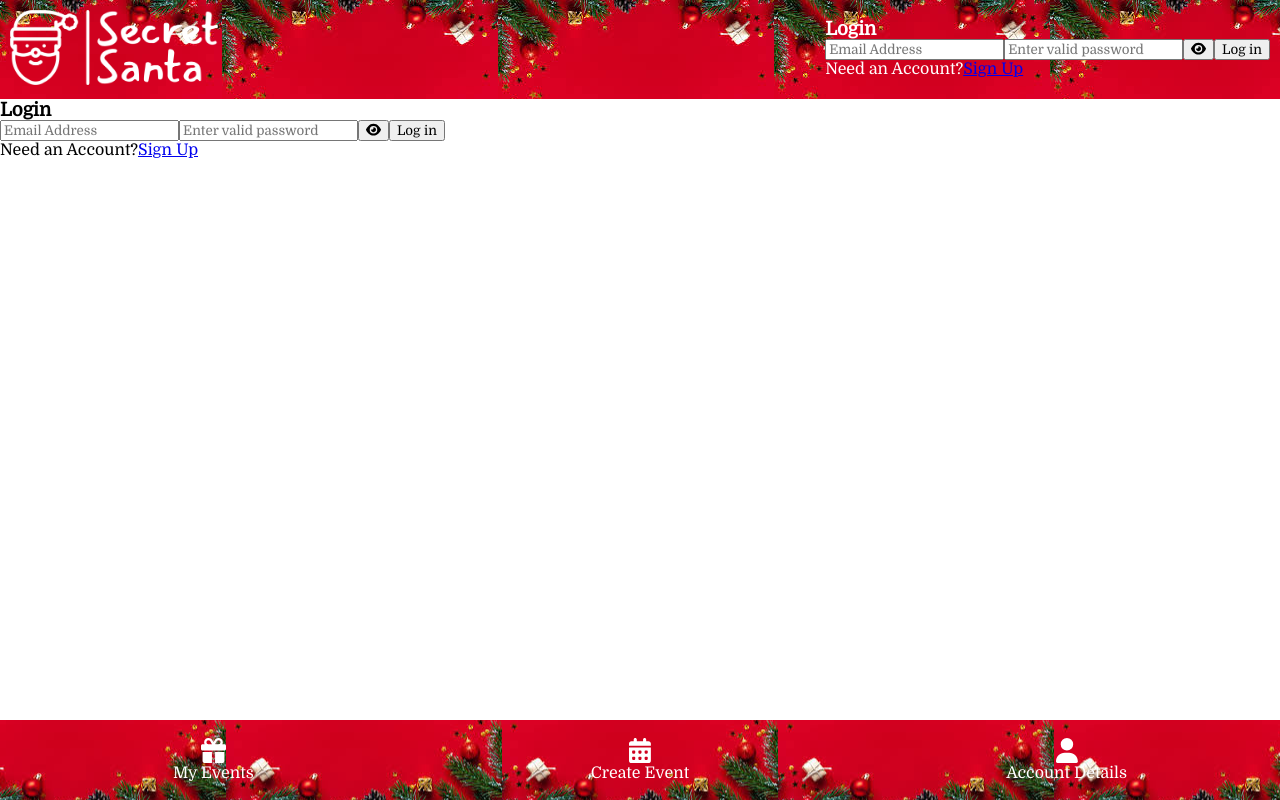
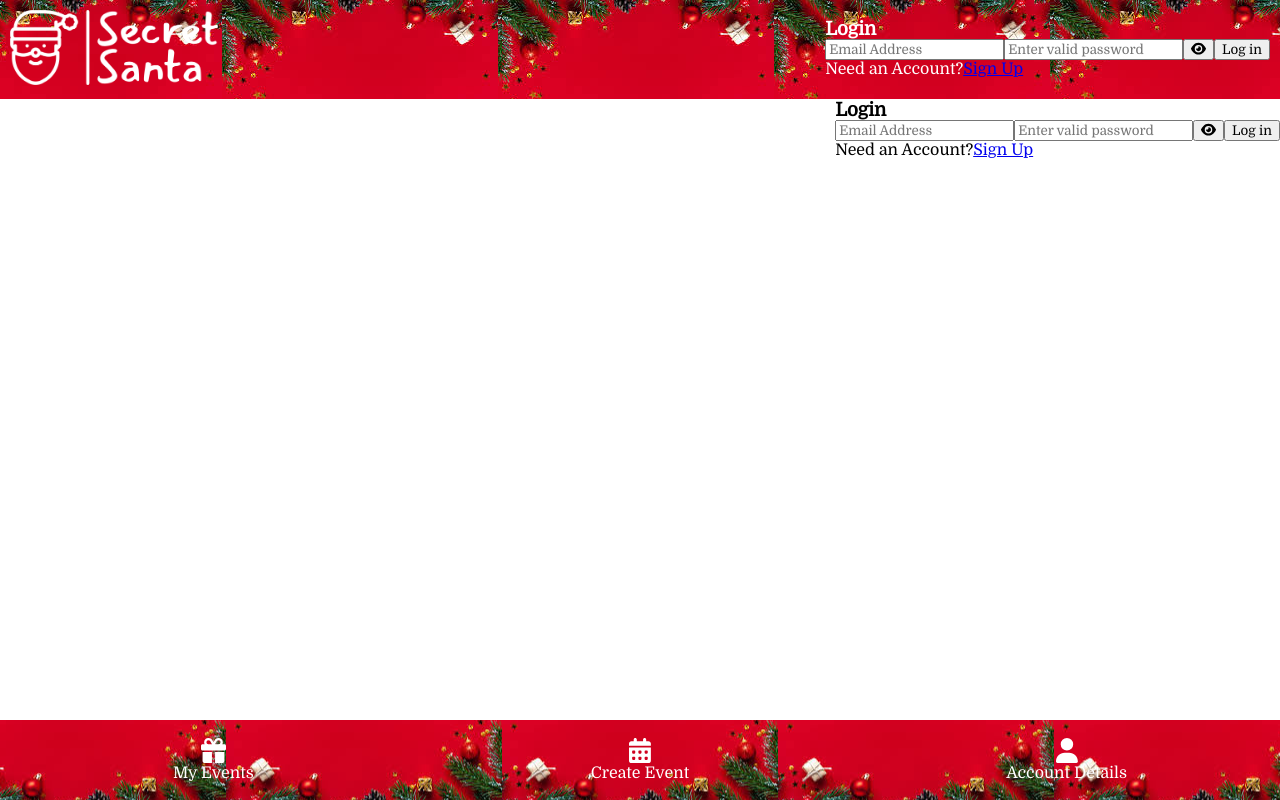
Before and after one commit to SuzBarnes/secret-santa, a React (Create React App) app: page /login in a window 1280 px wide. Built offline with nearby package versions, Linux system fonts and the light colour scheme.

Commit message:
removed the console err about having 2 of the same ids on the same page when login and register were both rendering

```diff
--- a/src/components/Login.js
+++ b/src/components/Login.js
@@ -63,7 +63,7 @@ const Login = () => {
       <form onSubmit={handleLogin}>
         <Alert message={alert.message} success={alert.isSuccess} />
         <input
-          id="email"
+          id="login-email"
           name="email"
           placeholder="Email Address"
           value={login.email}
@@ -72,7 +72,7 @@ const Login = () => {
         />
 
         <input
-          id="password"
+          id="login-password"
           name="password"
           type={passwordShown ? "text" : "password"}
           placeholder="Enter valid password"
--- a/src/components/NavBarTop.js
+++ b/src/components/NavBarTop.js
@@ -1,10 +1,8 @@
 import React from "react";
-import { Link } from "react-router-dom";
 import "../styles/navbartop.scss";
 import secretSantLogo from "../images/SS-logo.png";
 import { useAuthContext } from "../contexts/AuthProvider";
 import Login from "./Login";
-import Register from "./Register";
 import Logout from "./Logout";
 
 const NavBarTop = () => {
--- a/src/components/Register.js
+++ b/src/components/Register.js
@@ -72,7 +72,7 @@ const Register = () => {
           required
         />
         <input
-          id="email"
+          id="register-email"
           name="email"
           placeholder="Email Address"
           value={register.email}
@@ -81,7 +81,7 @@ const Register = () => {
         />
 
         <input
-          id="password"
+          id="register-password"
           name="password"
           type={passwordShown ? "text" : "password"}
           placeholder="Enter valid password"
--- a/src/styles/login.scss
+++ b/src/styles/login.scss
@@ -0,0 +1,5 @@
+.login {
+    float: right;
+    display: flex;
+    flex-direction: column;
+}
```
